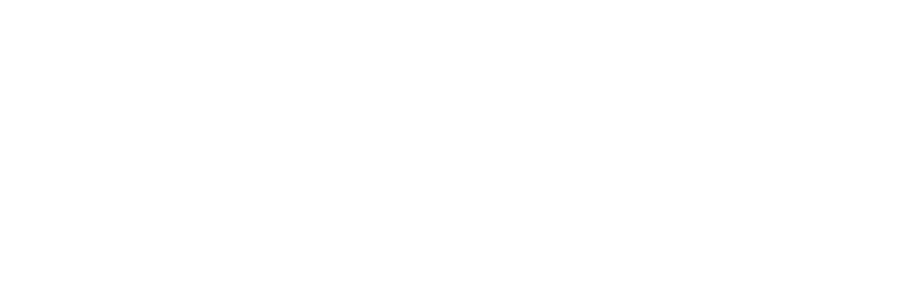
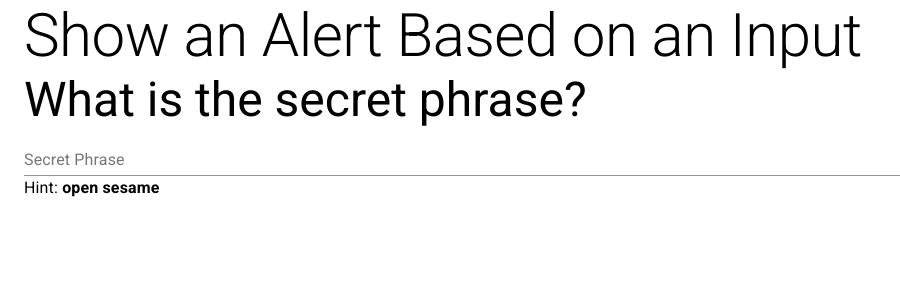
Before and after one commit to carloszteller/scotch-react-challenges, a React (Create React App) app: page /show-an-alert-based-on-input in a window 1280 px wide. Shown: the top 300 px of the page, without its empty margins (0-900 px from the left). Built offline with nearby package versions, Linux system fonts and the light colour scheme.

Commit message:
Completed the Show an Alert Based on an Input challenge

```diff
--- a/src/App.js
+++ b/src/App.js
@@ -4,6 +4,7 @@
 import DisplaySimpleDataJSX from "./components/DisplaySimpleDataJSX";
 import LoopOverDisplaySimpleDataJSX from "./components/LoopOverDisplaySimpleDataJSX";
 import UseReactStateUpdateDOM from "./components/UseReactStateUpdateDOM";
+import ShowAlertBasedOnInput from "./components/ShowAlertBasedOnInput";
 import "./App.css";
 
 class App extends Component {
@@ -14,6 +15,7 @@
         <Route exact path="/display-simple-data-with-jsx" component={DisplaySimpleDataJSX} />
         <Route exact path="/loop-over-and-display-simple-data-with-jsx" component={LoopOverDisplaySimpleDataJSX} />
         <Route exact path="/use-react-state-to-update-the-dom" component={UseReactStateUpdateDOM} />
+        <Route exact path="/show-an-alert-based-on-input" component={ShowAlertBasedOnInput} />
       </Router>
     );
   }
--- a/src/components/Home.js
+++ b/src/components/Home.js
@@ -43,6 +43,15 @@
                     Use React State to Update the DOM
                 </Typography>
             </Grid>
+            <Grid item>
+                <Typography
+                    button
+                    component="a"
+                    href="/show-an-alert-based-on-input"
+                >
+                    Show an Alert Based on an Input
+                </Typography>
+            </Grid>
         </Grid>
       </Container>
     );
--- /dev/null
+++ b/src/components/ShowAlertBasedOnInput.js
@@ -0,0 +1,60 @@
+import React, { Component } from 'react';
+import { Container, Typography, Box, TextField } from '@material-ui/core';
+
+class ShowAlertBasedOnInput extends Component {
+    state = {
+        input: ""
+    };
+
+    openSesame = (input) => {
+        if(input.toLowerCase() === "open sesame") {
+            alert("Access Granted!");
+        }
+    }
+
+    onInputChange = (e) => {
+        this.setState({
+            input: e.target.value
+        });
+
+        this.openSesame(this.state.input);
+    }
+
+    render() {
+        return (
+            <Container>
+                <Typography
+                    variant="h2"
+                    component="h1"
+                >
+                    Show an Alert Based on an Input
+                </Typography>
+
+                <Typography
+                    variant="h3"
+                    component="h2"
+                >
+                    What is the secret phrase?
+                </Typography>
+
+                <Box>
+                    <TextField
+                        type="text"
+                        name="secret"
+                        label="Secret Phrase"
+                        placeholder="Enter the secret phrase"
+                        fullWidth={true}
+                        value={this.state.input}
+                        onChange={this.onInputChange}
+                    />
+                </Box>
+
+                <Typography>
+                    Hint: <strong>open sesame</strong>
+                </Typography>
+            </Container>
+        );
+    }
+}
+
+export default ShowAlertBasedOnInput;
--- a/src/components/UseReactStateUpdateDOM.js
+++ b/src/components/UseReactStateUpdateDOM.js
@@ -52,7 +52,7 @@
                         type="text"
                         name="name"
                         label="Name"
-                        hintText="Enter your name"
+                        palceholder="Enter your name"
                         fullWidth={true}
                         value={this.state.name}
                         onChange={this.onChangeName}
@@ -63,7 +63,7 @@
                         type="text"
                         name="age"
                         label="Age"
-                        hintText="Enter your age"
+                        placeholder="Enter your age"
                         fullWidth={true}
                         value={this.state.age}
                         onChange={this.onChangeAge}
```
